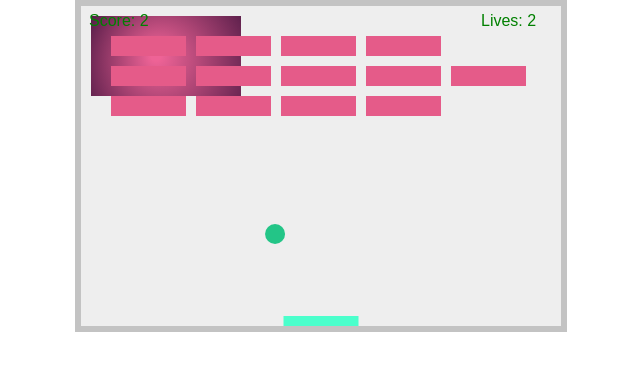
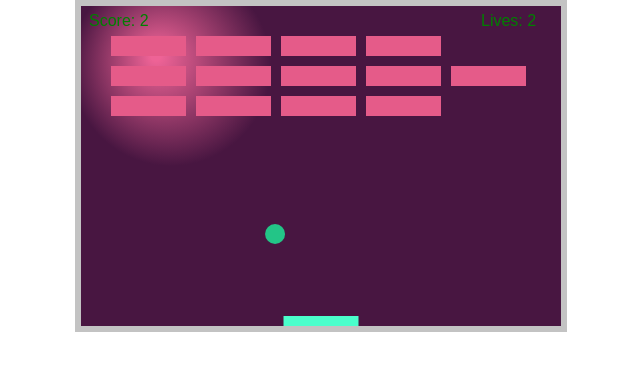
Before and after one commit to m-pitera/webdev1718, a plain HTML site: page canvas/BrickBreakerGame.html in a window 1280 px wide. Shown: the whole page, without its empty margins (319-959 px from the left). Drawn offline with Linux system fonts and the light colour scheme.

Commit message:
epilepsy warning

```diff
--- a/canvas/BrickBreakerGame.html
+++ b/canvas/BrickBreakerGame.html
@@ -44,6 +44,9 @@
             var brickOffsetTop = 30;
             var brickOffsetLeft = 30;
             var brickColor = "blue";
+
+            //miscellaneous vals
+            var counter = 0;
             var score = 0;
             var lives = 3;
 
@@ -106,15 +109,22 @@
             }
 
             function draw(){
-                ctx.clearRect(0, 0, canvas.width, canvas.height);
+                counter ++;
+                if (counter % 5 == 0){
+                    ctx.clearRect(0, 0, canvas.width, canvas.height);
+                }
+
                 // Create gradient
                 var grd = ctx.createRadialGradient(75,50,5,90,60,100);
                 grd.addColorStop(0,getRandomColor());
                 grd.addColorStop(1,getRandomColor());
 
                 // Fill with gradient
-                ctx.fillStyle = grd;
-                ctx.fillRect(10,10,150,80);
+                if (counter % 20 == 0){
+                    ctx.fillStyle = grd;
+                    ctx.fillRect(0,0,480,320);
+                }
+
 
                 drawBricks();
                 drawBall();
```
